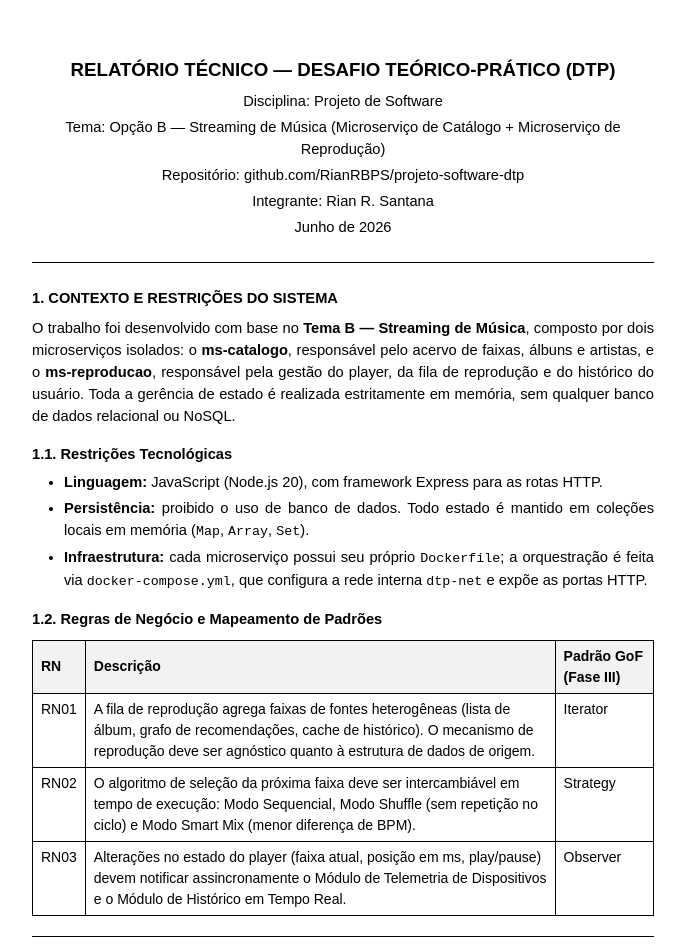
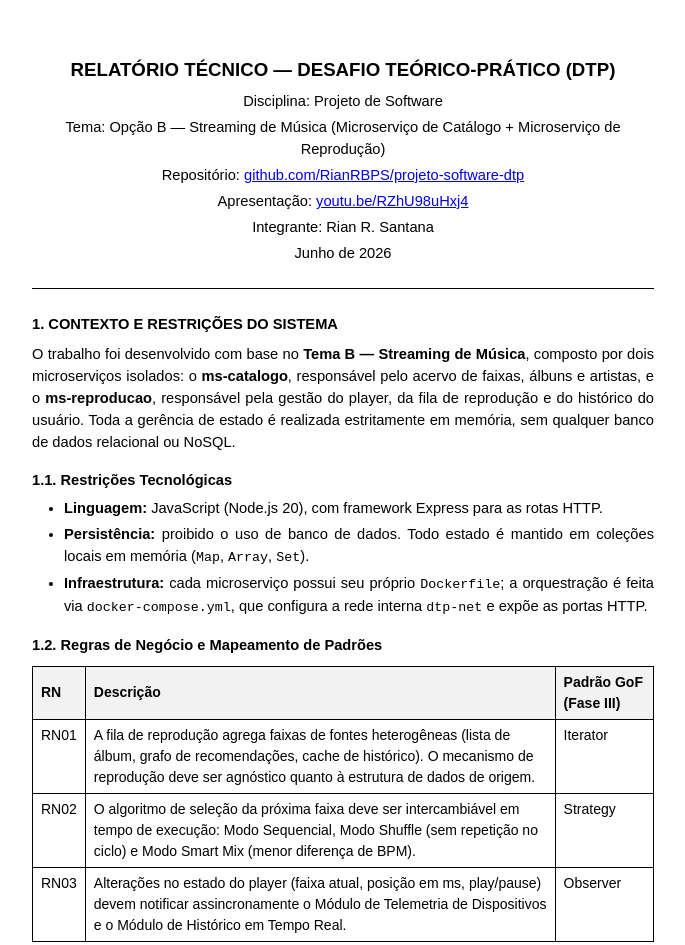
Before and after one commit to RianRBPS/projeto-software-dtp, a plain HTML site: page docs/relatorio.html in a window 1280 px wide. Shown: the top 945 px of the page, without its empty margins (297-982 px from the left). Drawn offline with Linux system fonts and the light colour scheme.

Commit message:
docs: add GitHub and YouTube links to report

```diff
--- a/docs/relatorio.html
+++ b/docs/relatorio.html
@@ -192,7 +192,8 @@
   <div class="doc-title">RELATÓRIO TÉCNICO — DESAFIO TEÓRICO-PRÁTICO (DTP)</div>
   <div class="doc-meta">Disciplina: Projeto de Software</div>
   <div class="doc-meta">Tema: Opção B — Streaming de Música (Microserviço de Catálogo + Microserviço de Reprodução)</div>
-  <div class="doc-meta">Repositório: github.com/RianRBPS/projeto-software-dtp</div>
+  <div class="doc-meta">Repositório: <a href="https://github.com/RianRBPS/projeto-software-dtp">github.com/RianRBPS/projeto-software-dtp</a></div>
+  <div class="doc-meta">Apresentação: <a href="https://youtu.be/RZhU98uHxj4">youtu.be/RZhU98uHxj4</a></div>
   <div class="doc-meta">Integrante: Rian R. Santana</div>
   <div class="doc-meta">Junho de 2026</div>
 </div>
```
Also changed, not shown: 1 other file.
